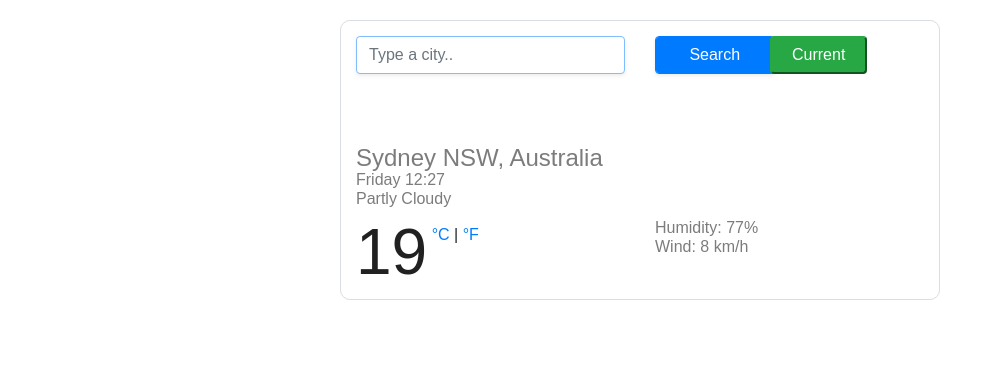
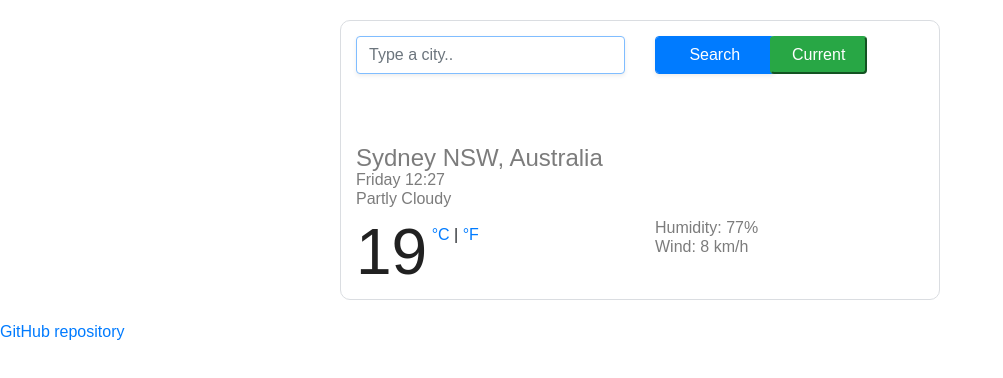
Before and after one commit to NataliHishpan/finalProjectOfWeek, a plain HTML site: page index.html in a window 1280 px wide. Shown: the whole page, without its empty margins (0-1003 px from the left). Drawn offline with nearby package versions, Linux system fonts and the light colour scheme.

Commit message:
add  link for GitHub repository

```diff
--- a/index.html
+++ b/index.html
@@ -73,6 +73,11 @@
         </div>
       </div>
     </div>
+
+    <a href="https://github.com/NataliHishpan/finalProjectOfWeek.git">
+      GitHub repository</a
+    >
+
     <script src="index.js"></script>
   </body>
 </html>
```
